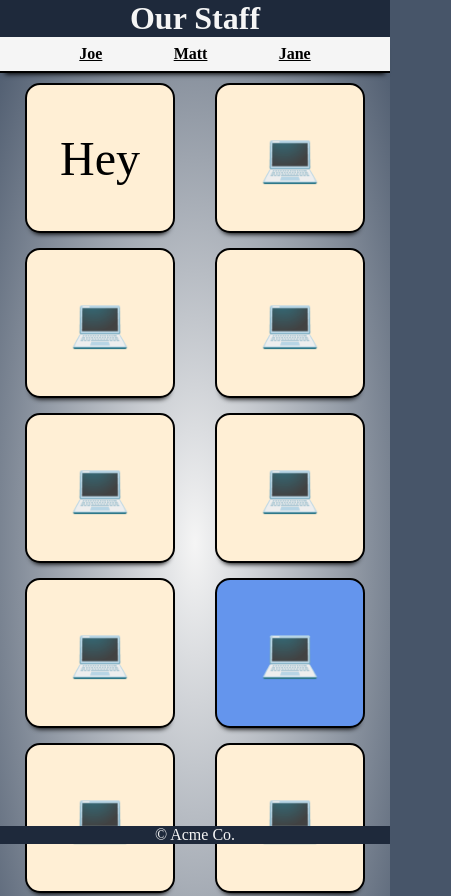
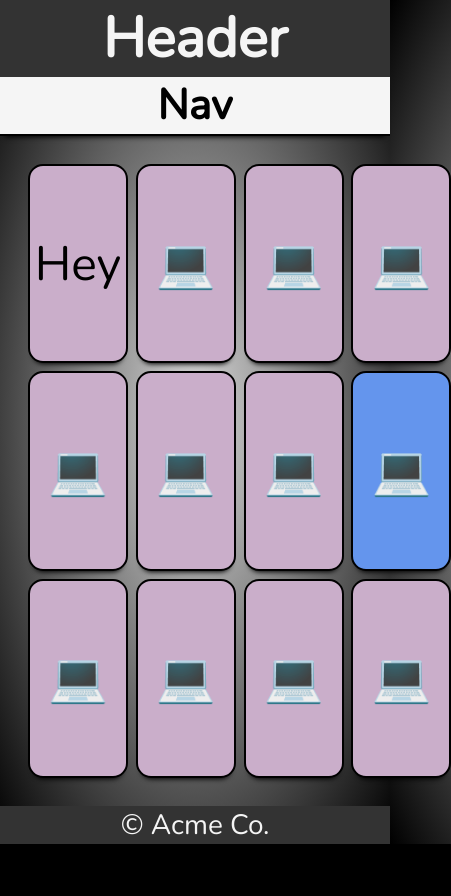
Before and after one commit to bluecode62/mini-layout, a plain HTML site: page csslists/index.html in a window 390 px wide. Shown: the top 896 px of the page, 451 px wide, since content can reach past the window. After the commit the page ends 844 px from the top, so only its background shows below. Drawn offline with nearby package versions, Linux system fonts and the light colour scheme.

Commit message:
grid 예제 활용추가

```diff
--- a/csslists/index.html
+++ b/csslists/index.html
@@ -9,14 +9,53 @@
   </head>
   <body>
     <header>
-      <h1>Our Staff</h1>
+      <h1>Header</h1>
       <nav>
-        <a href="#profile1">Joe</a>
-        <a href="#profile2">Matt</a>
-        <a href="#profile3">Jane</a>
+       <h2>Nav</h2>
       </nav>
     </header>
     <main>
+      <!-- <section>
+        <h2>My Heading</h2>
+        <p class="content">
+          Lorem ipsum dolor sit amet consectetur adipisicing elit. Ab ipsa obcaecati similique id asperiores possimus? Corrupti maiores, nam aspernatur consequatur deserunt culpa molestias amet nisi reprehenderit, iste unde perspiciatis adipisci.
+        Perferendis unde rem quis quas ab suscipit saepe qui officia a libero labore corporis, maiores totam blanditiis, debitis repellendus beatae. Ad, quas dignissimos aliquid ut ullam at tempora facilis rerum.
+      </p>
+      <br>
+      <a href="https://www.google.com/">Google</a>
+      </section>
+      <aside>
+        <h2>Aside</h2>
+        <p class="content">
+          <span class="tooltip" data-tooltip="This is latin">
+            Lorem ipsum, dolor sit amet consectetur adipisicing elit. Nisi animi iure sit accusamus nostrum id velit maxime quos a voluptatem. Modi nesciunt nulla ratione magnam minima maiores fugit illo omnis!
+            Quia quo minus ratione cupiditate saepe facilis eligendi, facere dolor dolores vitae blanditiis consequuntur aspernatur natus dolorum itaque reiciendis recusandae rem distinctio obcaecati est doloribus sapiente quasi ipsa officiis! Facilis?
+          </span>
+        </p>
+      </aside> -->
+         <main>
+        <!-- <section>
+            <h2>My Heading</h2>
+            <p class="content">Lorem ipsum dolor sit amet consectetur adipisicing elit. Modi quo aperiam porro, odio
+                mollitia suscipit eius
+                similique corrupti! Facere nihil cum recusandae officia autem tenetur suscipit exercitationem atque
+                tempora
+                molestiae.
+            </p>
+            <br>
+            <a href="https://www.google.com/">Google</a>
+        </section>
+        <aside>
+            <h2>Aside</h2>
+            <p class="content">
+                <span class="tooltip" data-tooltip="This is Latin">Lorem</span> ipsum dolor sit amet consectetur
+                adipisicing elit. Modi quo aperiam porro, odio
+                mollitia suscipit eius
+                similique corrupti! Facere nihil cum recusandae officia autem tenetur suscipit exercitationem atque
+                tempora
+                molestiae.
+            </p>
+        </aside> -->
         <div class="square">
             <p>Hey</p>
         </div>
@@ -31,6 +70,8 @@
         <div class="square">💻</div>
         <div class="square">💻</div>
         <div class="square">💻</div>
+    </main>
+
       <!-- <article id="profile1" class="card">
         <figure>
           <img src="img/profile1-500x500.png" alt="Joe Coder" width="500" height="500">
--- a/csslists/style.css
+++ b/csslists/style.css
@@ -1,74 +1,71 @@
-@import url(https://fonts.googleapis.com/css?family=Nunito:200,300,regular,500,600,700,800,900,200italic,300italic,italic,500italic,600italic,700italic,800italic,900italic);
+@import url("https://fonts.googleapis.com/css2?family=Nunito&display=swap");
 
+/* || RESET */
 * {
   margin: 0;
   padding: 0;
   box-sizing: border-box;
 }
 
-/*Variables*/
+/* || VARIABLES */
 :root {
-  /*FONT*/
+  /* FONT */
   --FF: "Nunito", sans-serif;
-  --FS: 1.5rem;
+  --FS: clamp(1.75rem, 3vh, 2.25rem);
+  --FS-SM: clamp(1.25rem, 2vh, 1.5rem);
   --FS-XL: 3rem;
 
-  /*Color*/
-  --Bgcolor: #475569;
-  --Alt-bgcolor: #1e293b;
-  --Radial-color: whitesmoke;
-  --Light-color: whitesmoke;
-  --Dark-color: #000;
+  /* COLOR */
+  --BGCOLOR: #475569;
+  --ALT-BGCOLOR: #1E293B;
+  --RADIAL-COLOR: whitesmoke;
+  --LIGHT-COLOR: whitesmoke;
+  --DARK-COLOR: #000;
 
-  /*Square*/
-  --Square-Bgcolor: papayawhip;
-  --Square-Size: max(150px, 20vw);
+  /* SQUARE */
+  --SQUARE-BGCOLOR: papayawhip;
+  --SQUARE-SIZE: max(150px, 20vw);
 
-  /*General*/
-  --Padding: 0.5rem;
-  --Shadows: 0 6px 5px -5px var(--Dark-color);
-  --Borders: 2px solid var(--Dark-color);
+  /* GENERAL */
+  --PADDING: 0.5em;
+  --SHADOWS: 0 6px 5px -5px var(--DARK-COLOR);
+  --BORDERS: 2px solid var(--DARK-COLOR);
 }
 
-@media (prefers-color-scheme: dark) {
+@media (prefers-color-scheme: light) {
   :root {
-    --Bgcolor: #000;
-    --Alt-Bgcolor: #333;
-    --Radial-Color: rgb(217, 217, 217);
-    --Square-Bgcolor: rgb(202, 174, 202);
+    --BGCOLOR: #000;
+    --ALT-BGCOLOR: #333;
+    --RADIAL-COLOR: rgb(217, 217, 217);
+    --SQUARE-BGCOLOR: rgb(202, 174, 202);
   }
 }
 
-img {
-  display: block;
-  max-width: 100%;
-  height: auto;
-}
+/* || GENERAL STYLES */
+body {
+  font: var(--FS) var(--FF);
+  min-height: 100vh;
 
-/*Utility Classes*/
-.nowrap {
-  white-space: nowrap;
-}
-
-/*General Styles*/
-html {
-  scroll-behavior: smooth;
-}
-body {
-  font: var(--FF) var(--FF);
-  min-height: 100vh;
-  background-color: var(--Bgcolor);
-  background-image: radial-gradient(var(--Radial-color), var(--Bgcolor));
+  background-color: var(--BGCOLOR);
+  background-image: radial-gradient(var(--RADIAL-COLOR), var(--BGCOLOR));
   display: flex;
   flex-direction: column;
 }
 
 header,
+nav,
+footer {
+  display: grid;
+  place-content: center;
+  grid-template-columns: 100%;
+  text-align: center;
+}
+
+header,
 footer {
   position: sticky;
-  background-color: var(--Alt-bgcolor);
-  color: var(--Light-color);
-  text-align: center;
+  background-color: var(--ALT-BGCOLOR);
+  color: var(--LIGHT-COLOR);
 }
 
 header {
@@ -76,57 +73,97 @@ header {
 }
 
 nav {
-  background-color: var(--Light-color);
-  padding: var(--Padding);
-  border-bottom: var(--Borders);
-  font-weight: bolder;
-  display: flex;
-  justify-content: space-evenly;
-  box-shadow: var(--Shadows);
-}
-
-nav a:any-link {
-  color: #000;
-}
-
-nav :is(a:hover, a:focus) {
-  color: hsla(0, 0%, 20%, 0.6);
-}
-
-nav a:active {
-  color: red;
+  background-color: var(--LIGHT-COLOR);
+  color: var(--DARK-COLOR);
+  border-bottom: var(--BORDERS);
+  box-shadow: var(--SHADOWS);
 }
 
 main {
   flex-grow: 1;
-  padding: 10px 0;
-  display: flex;
-  justify-content: space-evenly;
-  align-items: center;
-  flex-flow: row wrap;
-  gap: min(4vw, 15px);
+  padding: var(--PADDING);
+  display: grid;
+  grid-template-columns: repeat(4, minmax(100px, 300px));
+  gap: min(2vw, 20px);
+  /* display: flex;
+  flex-flow: column nowrap;
+  justify-content: flex-start; */
+}
+
+main section {
+  flex-grow: 1;
+  padding: var(--PADDING);
+}
+
+main aside {
+  background-color: hsla(0, 0%, 20%, 0.8);
+  color: var(--LIGHT-COLOR);
+  font-size: var(--FS-SM);
+  font-style: italic;
+  padding: var(--PADDING);
+}
+
+.content {
+  margin-top: 20px;
+}
+
+.tooltip {
+  border-bottom: 1px dashed orange;
+  position: relative;
+}
+
+.tooltip:hover::before {
+  content: attr(data-tooltip);
+  position: absolute;
+  top: -20px;
+  white-space: nowrap;
+  background-color: var(--DARK-COLOR);
+  padding: var(--PADDING);
+  border-radius: 15px;
 }
 
 footer {
   bottom: 0;
 }
 
-/*Features*/
+a:any-link {
+  color: firebrick;
+}
+
+a:hover,
+a:focus {
+  filter: brightness(150%);
+}
+
+/* || FEATURES */
 
 .square--highlight {
-  --Square-Bgcolor: cornflowerblue;
+  --SQUARE-BGCOLOR: cornflowerblue;
 }
 
 .square {
-  background-color: var(--Square-Bgcolor);
-  width: var(--Square-Size);
-  height: var(--Square-Size);
-  border: var(--Borders);
+  background-color: var(--SQUARE-BGCOLOR);
+  border: var(--BORDERS);
   border-radius: 15px;
   display: grid;
   place-content: center;
   font-size: var(--FS-XL);
-  box-shadow: var(--Shadows);
+  box-shadow: var(--SHADOWS);
+}
+
+@media screen and (min-width: 576px) {
+  main {
+    flex-flow: row nowrap;
+    justify-content: space-between;
+  }
+
+  main section {
+    width: calc(70% - 5px);
+  }
+
+  main aside {
+    width: calc(30% - 5px);
+  }
 }
 
 /* || Profile Card */
```
Lines whose indentation alone changed are shown as unchanged.
